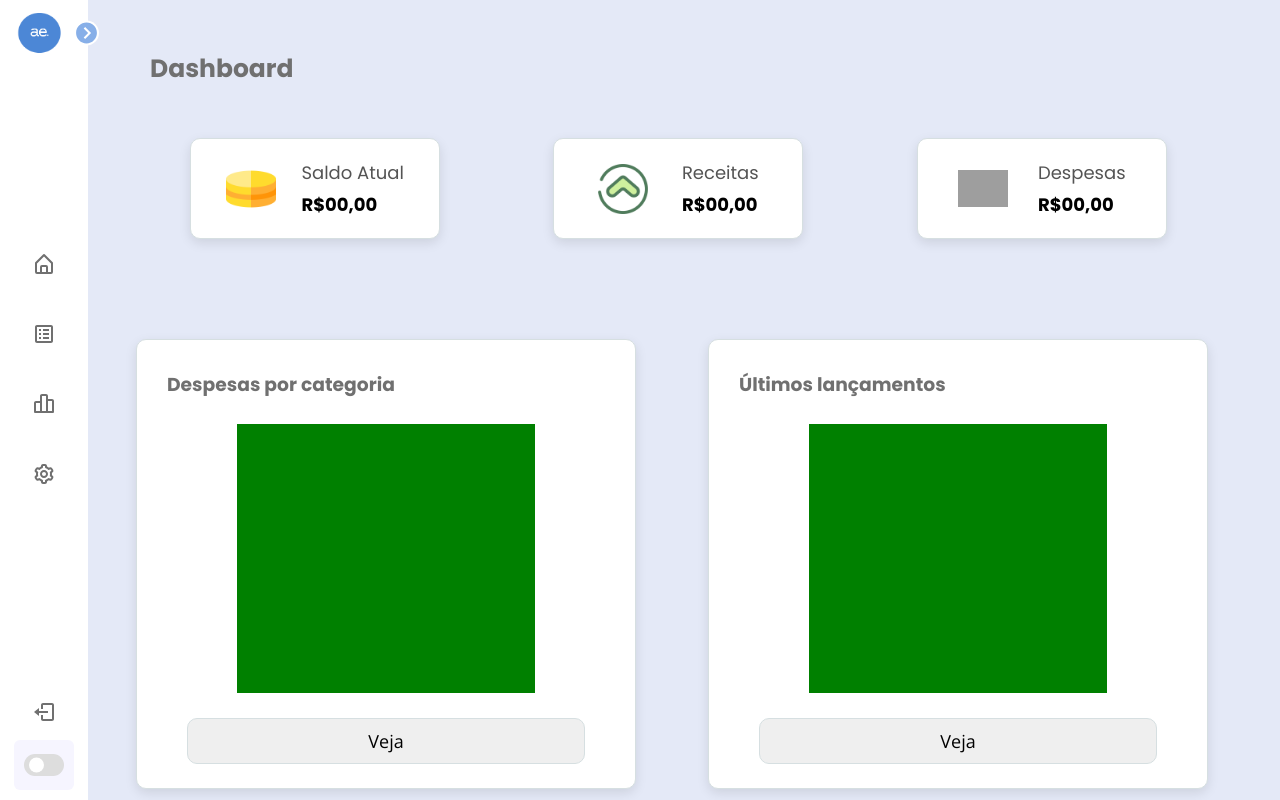
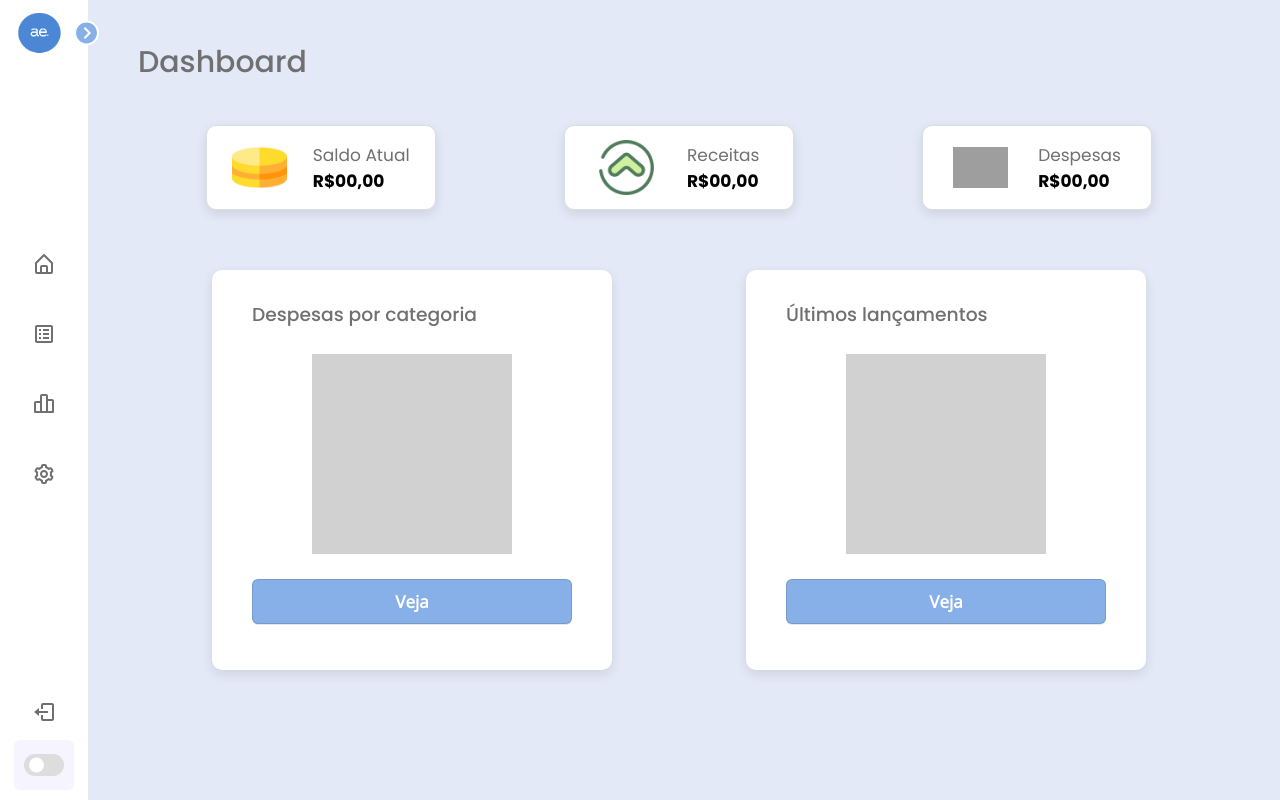
Before and after one commit to CaioAlves10/Organizae, a PHP site: page /pages/dashboard.html in a window 1280 px wide. Run offline with PHP 8.4, Linux system fonts and the light colour scheme; grey boxes are pictures that could not be loaded.

Commit message:
desenvolvimento da dashboard

```diff
--- a/pages/dashboard.html
+++ b/pages/dashboard.html
@@ -136,37 +136,38 @@
         </section>
     </nav>
 
+    <section id="container">
         <h3 id="FirstTitle">Dashboard</h3>
 
-    <section class="saldos">
+        <section class="balance">
 
-        <div class="saldosBox">
+            <div class="balanceBox">
                 <img src="/images/img-dashboard/icon-moeda.png" alt="Ícone de uma moeda">
                 <div>
-                <p class="subTitleSaldos">Saldo Atual</p>
-                <p class="cifraoSaldos">R$00,00</p>
+                    <p class="subTitleBalance">Saldo Atual</p>
+                    <p class="moneyBalance">R$00,00</p>
                 </div>
             </div>
 
-        <div class="saldosBox">
+            <div class="balanceBox">
                 <img src="/images/img-dashboard/icon-verde.png" alt="Ícone de seta verde para cima">
                 <div>
-                <p class="subTitleSaldos">Receitas</p>
-                <p class="cifraoSaldos">R$00,00</p>
+                    <p class="subTitleBalance">Receitas</p>
+                    <p class="moneyBalance">R$00,00</p>
                 </div>
             </div>
 
-        <div class="saldosBox">
+            <div class="balanceBox">
                 <img src="/images/img-dashboard/icon-vermelho.png" alt="Ícone de seta vermelha para baixo">
                 <div>
-                <p class="subTitleSaldos">Despesas</p>
-                <p class="cifraoSaldos">R$00,00</p>
+                    <p class="subTitleBalance">Despesas</p>
+                    <p class="moneyBalance">R$00,00</p>
                 </div>
             </div>
         </section>
 
         <main>
-        <section class="mainBoxes">
+            <section class="mainBox">
                 <h3 class="mainTitles">Despesas por categoria</h3>
                 <div>
 
@@ -174,7 +175,7 @@
                 <button>Veja</button>
             </section>
 
-        <section class="mainBoxes">
+            <section class="mainBox">
                 <h3 class="mainTitles">Últimos lançamentos</h3>
                 <div>
 
@@ -182,6 +183,7 @@
                 <button>Veja</button>
             </section>
         </main>
+    </section>
 
     <script src="/sidebar.js"></script>
 </body>
--- a/styles/dashboard.css
+++ b/styles/dashboard.css
@@ -24,9 +24,7 @@
 
 body {
     font-size: 1.6rem;
-    font-family: 'Inter', sans-serif;
-
-    height: 100vh;
+    font-family: 'Poppins', sans-serif;
 }
 
 body.dark {
@@ -45,16 +43,33 @@ html {
     font-size: 62.5%;
 }
 
+#container {
+    position: absolute;
+    top: 0;
+    left: 250px;
+    height: 100vh;
+    width: calc(100% - 250px);
+    background-color: var(--body-color);
+    transition: var(--tran-05);
+}
+
+.sidebar.close ~ #container {
+    left: 78px;
+    height: 100vh;
+    width: calc(100% - 78px);
+}
+
 #FirstTitle {
-    font-size: 2.5rem;
+    font-size: 3rem;
+    font-weight: 500;
     font-family: 'Poppins', sans-serif;
     color: var(--text-color);
 
-    padding: 5rem 15rem;
+    padding: 4rem 60px;
 }
 
-.saldos {
-    width: 94%;
+.balance {
+    width: 100%;
     height: auto;
     float: right;
 
@@ -62,14 +77,14 @@ html {
     justify-content: space-evenly;
 }
 
-.saldos .saldosBox {
+.balance .balanceBox {
     display: flex;
     align-items: center;
     justify-content: space-evenly;
 
-    width: 25rem;
+    width: 23rem;
     height: auto;
-    padding: 2rem 1rem;
+    padding: 1.4rem 0rem;
 
     background: var(--box-color);
     border: 0.1rem solid #D6DFE1;
@@ -77,66 +92,85 @@ html {
     box-shadow: rgba(0, 0, 0, 0.1) 0px 4px 12px;
 }
 
-.saldos .saldosBox img {
-    width: 5rem;
+.balance .balanceBox img {
+    width: 5.5rem;
 }
 
-.saldos .saldosBox .subTitleSaldos {
-    font-family: 'Poppins', sans-serif;
-    font-size: 1.8rem;
-    color: #545454;
-
-    margin-bottom: 0.5rem;
+.balance .balanceBox .subTitleBalance {
+    font-size: 1.7rem;
+    color: var(--text-color);
 }
 
-.saldos .saldosBox .cifraoSaldos {
-    font-family: 'Poppins', sans-serif;
-    font-size: 1.8rem;
+.balance .balanceBox .moneyBalance {
+    font-size: 1.7rem;
     font-weight: bold;
 
 }
 
-
 main {
-    width: 95%;
-    height: 38%;
-    margin-top: 10rem;
+    width: 100%;
+    height: 52%;
+    margin-top: 6rem;
     float: right;
 
     display: flex;
     justify-content: space-evenly;
 }
 
-.mainBoxes {
-    width: 500px;
-    height: 450px;
+.mainBox {
+    width: 40rem;
+    height: 40rem;
 
     background: var(--box-color);
-    border: 0.1rem solid #D6DFE1;
+    box-shadow: rgba(0, 0, 0, 0.1) 0px 4px 12px;
     border-radius: 1rem;
-    box-shadow: rgba(0, 0, 0, 0.1) 0px 4px 12px;
 }
 
 .mainTitles {
+    font-weight: 500;
     color: var(--text-color);
-    margin: 3rem 3rem 0;
+
+    margin: 3rem 4rem 0;
 }
 
-main .mainBoxes div {
-    background-color: green;
+main .mainBox div {
+    background-color: rgb(209, 209, 209);
     margin: 2.5rem auto;
-    width: 60%;
-    height: 60%;
+    width: 50%;
+    height: 50%;
 }
 
-main .mainBoxes button {
+main .mainBox button {
+    width: 80%;
     margin: 0 10% 3rem;
     padding: 1rem 2rem;
-    width: 80%;
 
     font-family: 'Open Sans', sans-serif;
-    font-size: 1.8rem;
+    font-size: 1.7rem;
+    font-weight: 700;
+    color: #fff;
+    cursor: pointer;
 
-    border: 0.1rem solid #D6DFE1;
-    border-radius: 1rem;
+    white-space: nowrap;
+
+    appearance: none;
+    background-color: #87afe8;
+    border: 1px solid rgba(27, 31, 35, 0.15);
+    border-radius: 6px;
+    box-shadow: rgba(27, 31, 35, .1) 0 1px 0;
+    box-sizing: border-box;
 }
+
+main .mainBox button:focus:not(:focus-visible):not(.focus-visible) {
+    box-shadow: none;
+    outline: none;
+}
+
+main .mainBox button:hover {
+    background-color: #6ca3ef;
+}
+
+main .mainBox button:active {
+    background-color: #518bdd;
+    box-shadow: rgba(20, 70, 32, .2) 0 1px 0 inset;
+}
```
Lines whose indentation alone changed are shown as unchanged.
